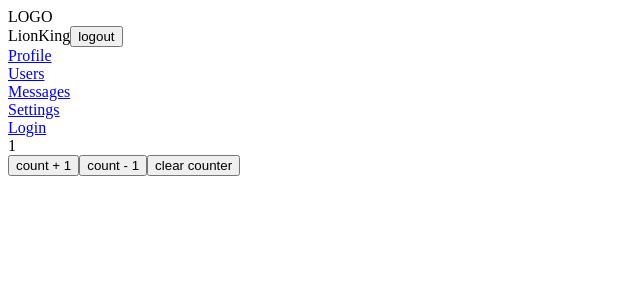
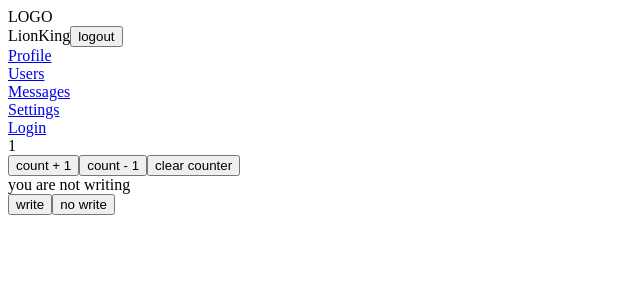
Before and after one commit to zamrus/mint-network, a React (Create React App) app in the folder mint-network/: page /settings in a window 1280 px wide. Both pictures are taken after a click on the button "enter". Shown: the top 300 px of the page, without its empty margins (0-640 px from the left). Built offline with nearby package versions, Linux system fonts and the light colour scheme.

Commit message:
testing useEffect and useState, later it will be removed

```diff
--- a/mint-network/src/components/Settings.js
+++ b/mint-network/src/components/Settings.js
@@ -1,4 +1,4 @@
-import React, { useState } from "react";
+import React, { useEffect, useState } from "react";
 
 const Settings = () => {
 
@@ -6,12 +6,30 @@ const Settings = () => {
     let increment = () => changeCount(count + 1);
     let decrement = () => changeCount(count - 1);
     let refresh = () => changeCount(0);
+
+    let [isWriting, setIsWriting] = useState(false);
+
+    let startWrite = () => setIsWriting(true);
+    let finishWrite = () => setIsWriting(false);
+
+    useEffect(() => {
+       console.log(`checking useEffect + ${count}`);
+    }, [count]);
+
     return (
         <div>
             <div>{count}</div>
             <button onClick={() => (increment())}>count + 1</button>
             <button onClick={() => (decrement())}>count - 1</button>
             <button onClick={() => (refresh())}>clear counter</button>
+            {isWriting
+              ? <div>you are writing</div>
+              : <div>you are not writing</div>
+            }
+            <div>
+                <button onClick={startWrite}>write</button>
+                <button onClick={finishWrite}>no write</button>
+            </div>
         </div>
     )
 }
```
